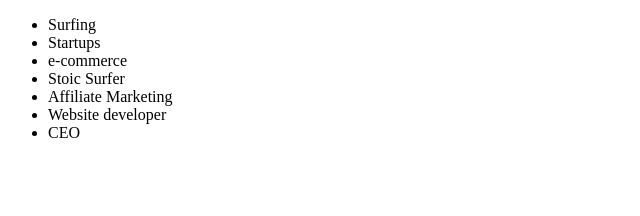
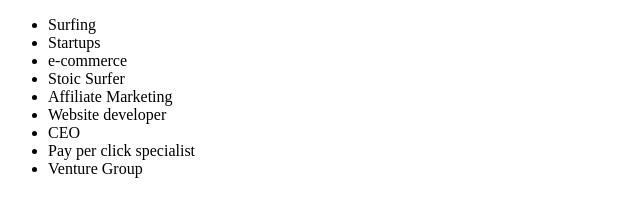
Before and after one commit to ArcherBruceWhiteDragon/CV, a plain HTML site: page hobbies.html in a window 1280 px wide. Shown: the whole page, without its empty margins (0-640 px from the left). Drawn offline with Linux system fonts and the light colour scheme.

Commit message:
Update hobbies.html

```diff
--- a/hobbies.html
+++ b/hobbies.html
@@ -15,6 +15,8 @@
       <li>Affiliate Marketing</li>
       <li>Website developer</li>
       <li>CEO</li>
+      <li>Pay per click specialist</li>
+      <li>Venture Group</li>
     </ul>
   </body>
 </html>
```
